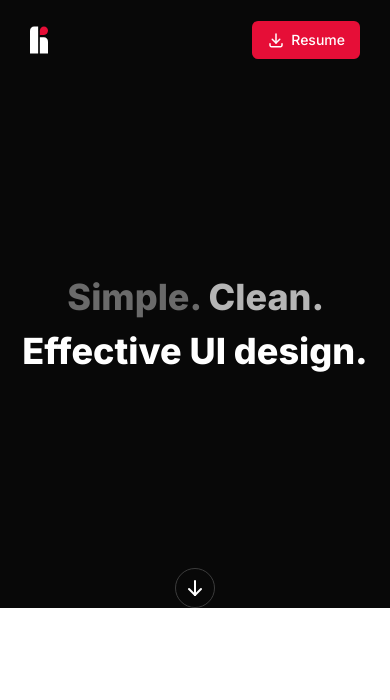
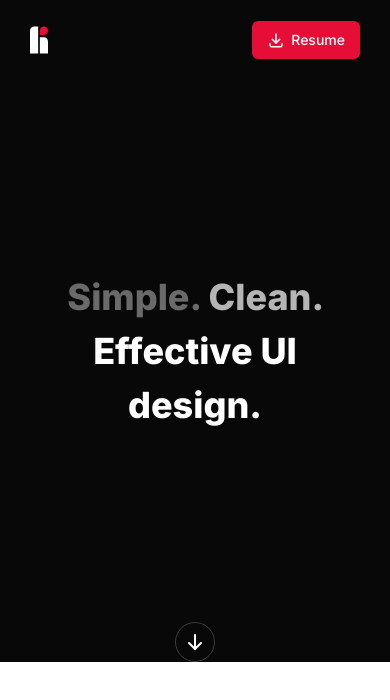
Before and after one commit to OlaivarRedeemer/portfolio, a Next.js app: page / in a window 390 px wide. Shown: the top 700 px of the page. Built offline with nearby package versions, Linux system fonts and the light colour scheme.

Commit message:
chore: update padding
Signed-off-by: Kyle Joseph Timajo <timajokyle24@gmail.com>

```diff
--- a/src/views/layout/layout.tsx
+++ b/src/views/layout/layout.tsx
@@ -9,7 +9,7 @@ export default function Layout({ children }: LayoutProps) {
   return (
     <div className="bg-primary">
       <Navbar />
-      <div className="w-full text-white">
+      <div className="w-full text-white px-[30px] sm:px-10">
         <div className="w-full max-w-[954px] mx-auto">{children}</div>
       </div>
     </div>
```
